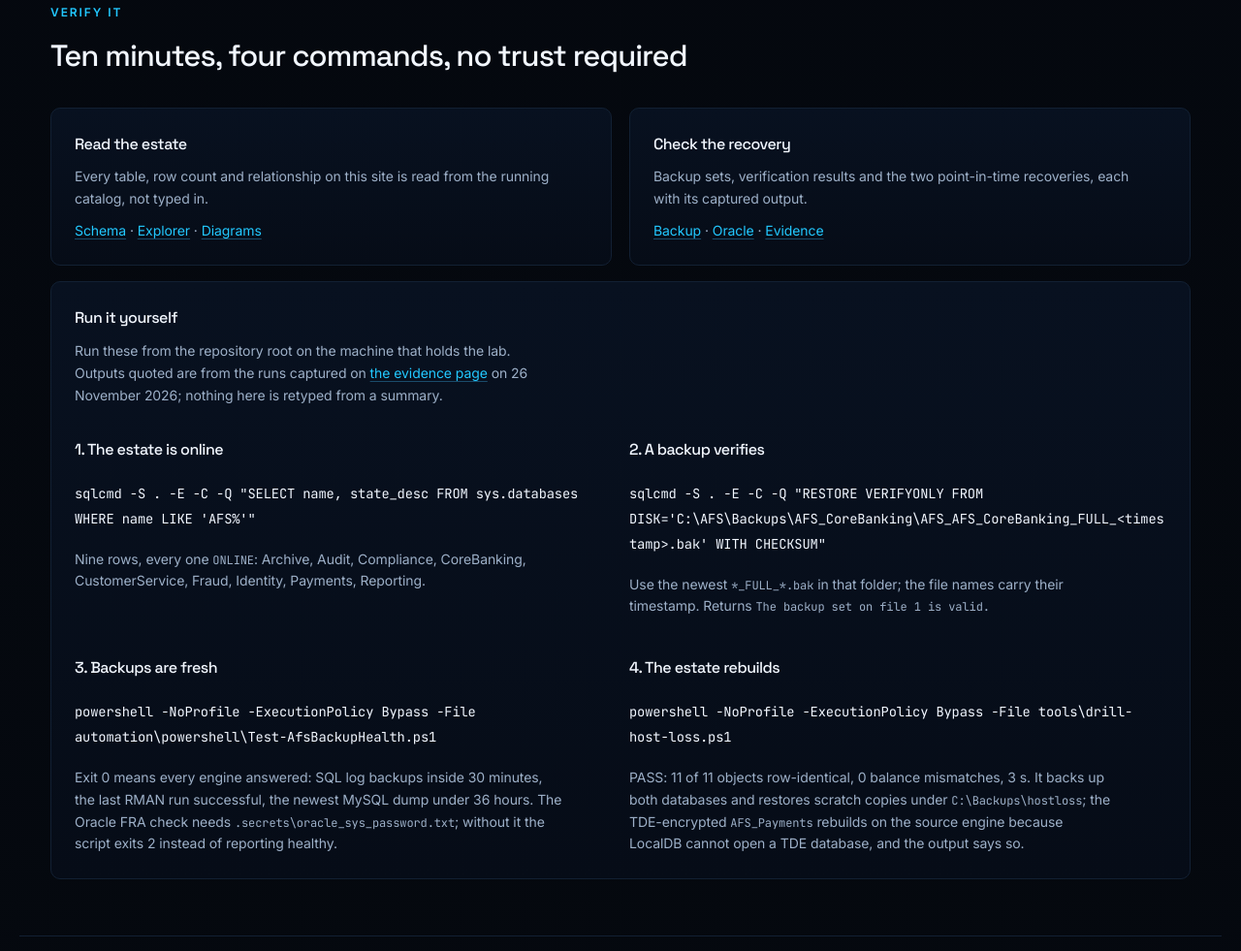
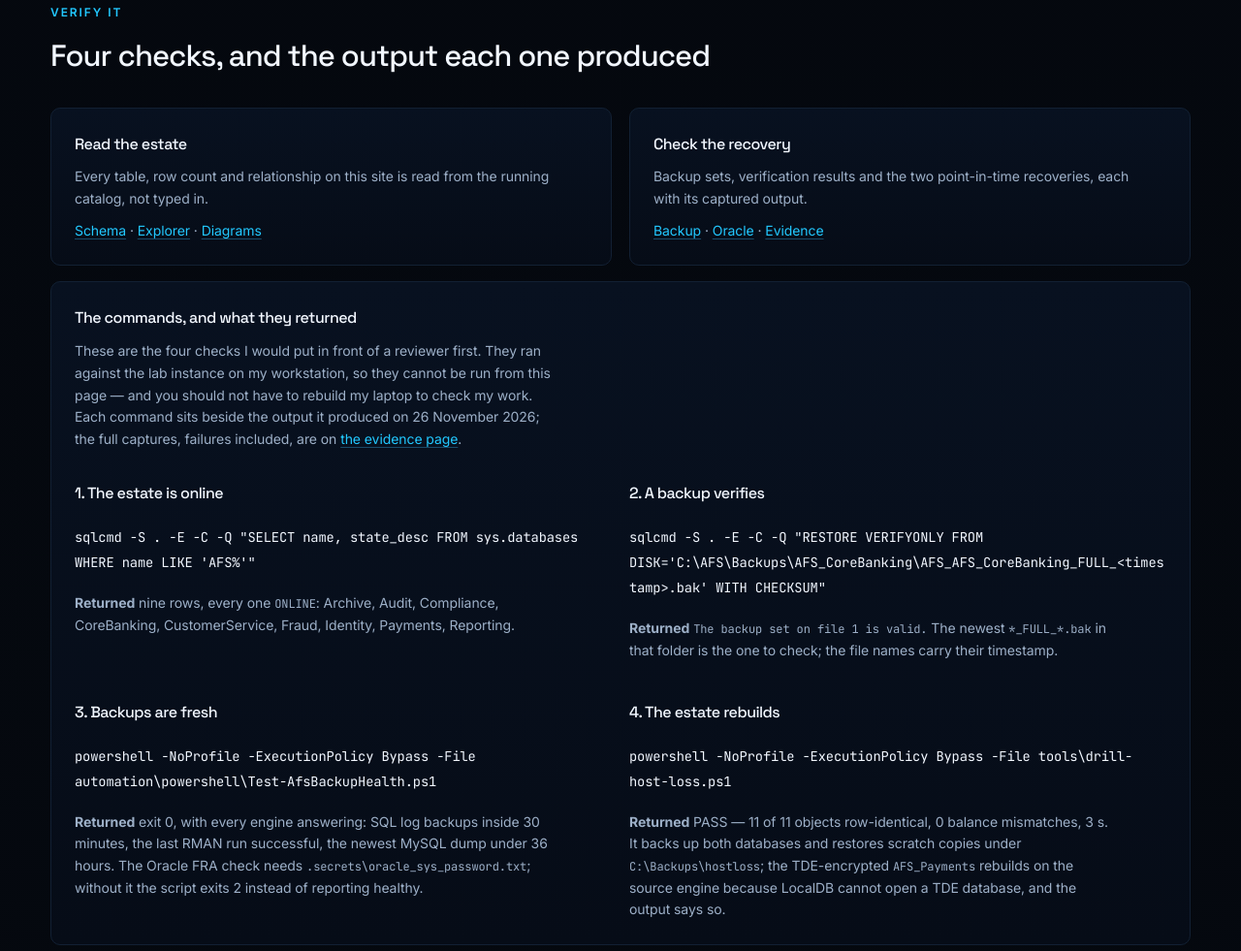
Before and after one commit to Ifenuel/AFS-DB, a plain HTML site: page site/capabilities.html in a window 1280 px wide. Shown: the part 4919-5900 px from the top of the page at 97% size. Drawn offline with Linux system fonts and the light colour scheme.

Commit message:
Speak as the author in the command panel, not as a setup guide

```diff
--- a/site/capabilities.html
+++ b/site/capabilities.html
@@ -149,28 +149,28 @@
   <section data-reveal class="wrap section">
     <div class="section-head">
       <div class="kicker">Verify it</div>
-      <h2>Ten minutes, four commands, no trust required</h2>
+      <h2>Four checks, and the output each one produced</h2>
     </div>
     <div class="grid-2">
       <div class="panel"><h3>Read the estate</h3><p class="muted">Every table, row count and relationship on this site is read from the running catalog, not typed in.</p><p><a href="architecture.html">Schema</a> · <a href="explorer.html">Explorer</a> · <a href="diagrams.html">Diagrams</a></p></div>
       <div class="panel"><h3>Check the recovery</h3><p class="muted">Backup sets, verification results and the two point-in-time recoveries, each with its captured output.</p><p><a href="backup.html">Backup</a> · <a href="oracle.html">Oracle</a> · <a href="verification.html">Evidence</a></p></div>
     </div>
     <div class="panel" id="run-it-yourself" style="margin-top:16px">
-      <h3>Run it yourself</h3>
-      <p class="muted">Run these from the repository root on the machine that holds the lab. Outputs quoted are from the runs captured on <a href="verification.html">the evidence page</a> on 26 November 2026; nothing here is retyped from a summary.</p>
+      <h3>The commands, and what they returned</h3>
+      <p class="muted">These are the four checks I would put in front of a reviewer first. They ran against the lab instance on my workstation, so they cannot be run from this page — and you should not have to rebuild my laptop to check my work. Each command sits beside the output it produced on 26 November 2026; the full captures, failures included, are on <a href="verification.html">the evidence page</a>.</p>
       <div class="grid-2">
         <div><h4>1. The estate is online</h4>
           <pre><code>sqlcmd -S . -E -C -Q "SELECT name, state_desc FROM sys.databases WHERE name LIKE 'AFS%'"</code></pre>
-          <p class="meta">Nine rows, every one <code>ONLINE</code>: Archive, Audit, Compliance, CoreBanking, CustomerService, Fraud, Identity, Payments, Reporting.</p></div>
+          <p class="meta"><b>Returned</b> nine rows, every one <code>ONLINE</code>: Archive, Audit, Compliance, CoreBanking, CustomerService, Fraud, Identity, Payments, Reporting.</p></div>
         <div><h4>2. A backup verifies</h4>
           <pre><code>sqlcmd -S . -E -C -Q "RESTORE VERIFYONLY FROM DISK='C:\AFS\Backups\AFS_CoreBanking\AFS_AFS_CoreBanking_FULL_&lt;timestamp&gt;.bak' WITH CHECKSUM"</code></pre>
-          <p class="meta">Use the newest <code>*_FULL_*.bak</code> in that folder; the file names carry their timestamp. Returns <code>The backup set on file 1 is valid.</code></p></div>
+          <p class="meta"><b>Returned</b> <code>The backup set on file 1 is valid.</code> The newest <code>*_FULL_*.bak</code> in that folder is the one to check; the file names carry their timestamp.</p></div>
         <div><h4>3. Backups are fresh</h4>
           <pre><code>powershell -NoProfile -ExecutionPolicy Bypass -File automation\powershell\Test-AfsBackupHealth.ps1</code></pre>
-          <p class="meta">Exit 0 means every engine answered: SQL log backups inside 30 minutes, the last RMAN run successful, the newest MySQL dump under 36 hours. The Oracle FRA check needs <code>.secrets\oracle_sys_password.txt</code>; without it the script exits 2 instead of reporting healthy.</p></div>
+          <p class="meta"><b>Returned</b> exit 0, with every engine answering: SQL log backups inside 30 minutes, the last RMAN run successful, the newest MySQL dump under 36 hours. The Oracle FRA check needs <code>.secrets\oracle_sys_password.txt</code>; without it the script exits 2 instead of reporting healthy.</p></div>
         <div><h4>4. The estate rebuilds</h4>
           <pre><code>powershell -NoProfile -ExecutionPolicy Bypass -File tools\drill-host-loss.ps1</code></pre>
-          <p class="meta">PASS: 11 of 11 objects row-identical, 0 balance mismatches, 3 s. It backs up both databases and restores scratch copies under <code>C:\Backups\hostloss</code>; the TDE-encrypted <code>AFS_Payments</code> rebuilds on the source engine because LocalDB cannot open a TDE database, and the output says so.</p></div>
+          <p class="meta"><b>Returned</b> PASS — 11 of 11 objects row-identical, 0 balance mismatches, 3 s. It backs up both databases and restores scratch copies under <code>C:\Backups\hostloss</code>; the TDE-encrypted <code>AFS_Payments</code> rebuilds on the source engine because LocalDB cannot open a TDE database, and the output says so.</p></div>
       </div>
     </div>
   </section>
```
Also changed, not shown: site/verification.html (+1 -1 lines).
